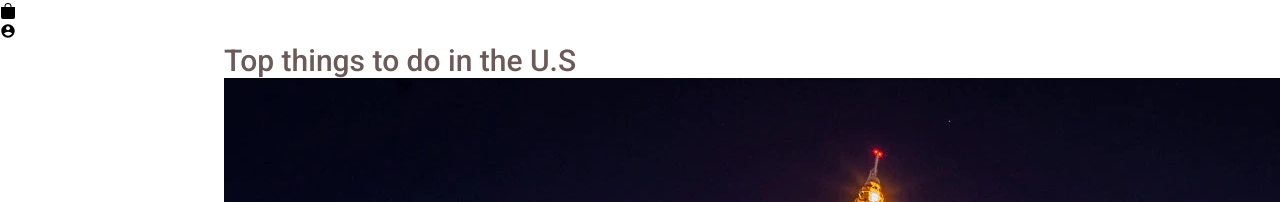
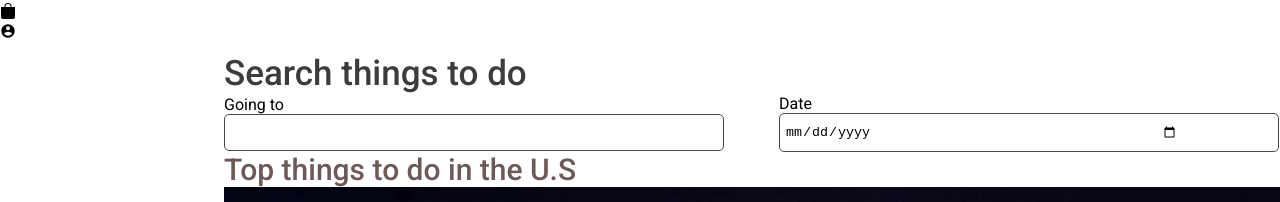
Before and after one commit to bismarkboateng/expert-travel, a React (Vite) app: page /activities in a window 1280 px wide. Shown: the part 341-543 px from the top of the page. Built offline with nearby package versions, Linux system fonts and the light colour scheme.

Commit message:
implement activities form

```diff
--- /dev/null
+++ b/src/pages/Activities/Activities.module.css
@@ -0,0 +1,6 @@
+.search {
+    margin-top: 10px;
+    font-weight: 500;
+    font-size: 35px;
+    color: rgb(61, 59, 59);
+}
--- /dev/null
+++ b/src/pages/Activities/Form.jsx
@@ -0,0 +1,35 @@
+import { useState } from "react"
+import styles from "./Form.module.css";
+
+
+export default function Form() {
+  return (
+    <section className={styles.formWrapper}>
+        <form className={styles.form}>
+            <div className={styles.formDiv}>
+                <label>Going to</label>
+                <input
+                    type="search"
+                    onChange={() => {}}
+                    value=""
+                    className={styles.input}
+                />
+            </div>
+            <div className={styles.formDiv}>
+                <label>Date</label>
+                <input
+                    type="date"
+                    onChange={() => {}}
+                    value=""
+                    className={styles.input}
+                />
+            </div>
+            <div className={styles.btnWrapper}>
+                <buttton className={styles.btn}>
+                    Search
+                </buttton>
+            </div>
+        </form>
+    </section>
+  )
+}
--- /dev/null
+++ b/src/pages/Activities/Form.module.css
@@ -0,0 +1,44 @@
+.form__wrapper {
+    padding: 10px;
+    margin-bottom: 30px;
+}
+
+.form {
+    display: flex;
+    flex-direction: row;
+    align-items: center;
+    gap: 55px;
+}
+
+.form__div {
+    display: flex;
+    flex-direction: column;
+}
+
+.input {
+    width: 500px;
+    padding: 10px 100px 10px 5px;
+    border-radius: 5px;
+
+    outline: none;
+    border: 1px solid rgb(75, 72, 72);
+}
+
+.input:focus {
+    border: 1px solid rgb(99, 99, 247);
+}
+
+.btn__wrapper {
+    display: flex;
+    flex-direction: row;
+    align-items: center;
+    margin-top: 15px;
+    height: 50%;
+}
+
+.btn {
+    padding: 10px 20px;
+    border-radius: 5px;
+    background: rgb(83, 83, 235);
+    color: #fff;
+}
--- a/src/pages/Activities/index.jsx
+++ b/src/pages/Activities/index.jsx
@@ -1,12 +1,17 @@
-import { TopThings, Travels, BookingTips, Destinations } from "../../components"
+import { TopThings, Travels, Destinations } from "../../components";
+import Form from "./Form";
+import styles from "./Activities.module.css";
+
+
 
 export default function index() {
     return (
         <section>
-        <TopThings />
-        <Travels />
-        {/* <BookingTips /> */}
-        <Destinations />
+            <h1 className={styles.search}>Search things to do</h1>
+            <Form />
+            <TopThings />
+            <Travels />
+            <Destinations />
         </section>
     )
 }
```
